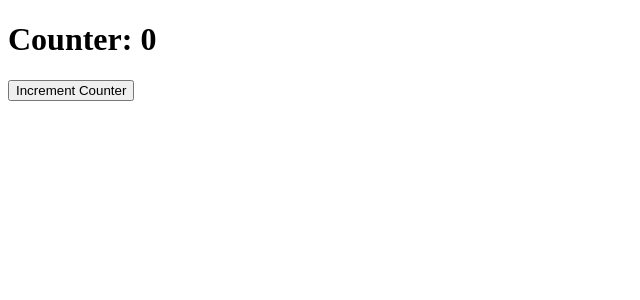
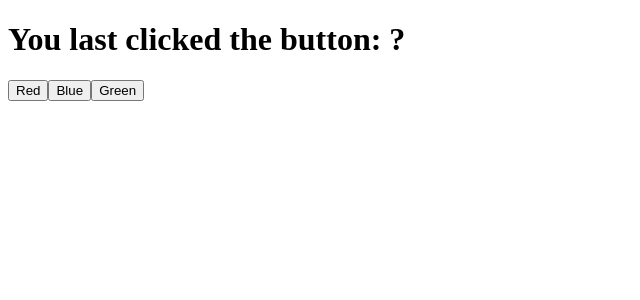
Before and after one commit to ANDgeloREA/react-exercises, a React (Create React App) app in the folder react-exercises/: page / in a window 1280 px wide. Shown: the top 300 px of the page, without its empty margins (0-640 px from the left). Built offline with nearby package versions, Linux system fonts and the light colour scheme.

Commit message:
complete exercise 19

```diff
--- a/react-exercises/src/App.js
+++ b/react-exercises/src/App.js
@@ -1,10 +1,10 @@
 import React from "react";
-import ClickCounter from "./components/ClickCounter";
+import ClickTracker from "./components/ClickTracker";
 
 function App() {
   return (
     <>
-      <ClickCounter />
+      <ClickTracker />
     </>
   );
 }
--- a/react-exercises/src/components/ClickCounter.js
+++ /dev/null
@@ -1,32 +0,0 @@
-import React from "react"
-import CounterDisplay from "./CounterDisplay";
-
-class ClickCounter extends React.Component {
-    state = {
-        count: this.props.initialValue
-    }
-
-    handleCounterIncrement = () => {
-        this.setState((state) => {
-            return {
-                count: state.count + this.props.increment
-            }
-        })
-    }
-
-    render() {
-        return (
-            <>
-                <CounterDisplay count={this.state.count}/>
-                <button onClick={this.handleCounterIncrement}>Increment Counter</button>
-            </>
-        )
-    }
-}
-
-ClickCounter.defaultProps = {
-    initialValue: 0,
-    increment: 1,
-}
-
-export default ClickCounter;
--- /dev/null
+++ b/react-exercises/src/components/ClickTracker.js
@@ -0,0 +1,29 @@
+import React from "react";
+import { useState } from "react";
+
+const ClickTracker = () => {
+  const [lastClick, setLastClick] = useState("?");
+
+  const handleLastClick = (event) => {
+    setLastClick(event.target.name);
+    const buttonColor = document.querySelector(".button-color");
+    if(event.target.name === "red") {
+        buttonColor.style.color = "red"
+    } else if (event.target.name === "blue") {
+        buttonColor.style.color = "blue"
+    } else if (event.target.name === "green") {
+        buttonColor.style.color = "green"
+    }
+  }
+
+  return (
+    <div className="click-tracker">
+      <h1>You last clicked the button: <span className="button-color">{lastClick}</span></h1>
+      <button name="red" className="red-button" onClick={handleLastClick}>Red</button>
+      <button name="blue" className="blue-button" onClick={handleLastClick}>Blue</button>
+      <button name="green" className="green-button" onClick={handleLastClick}>Green</button>
+    </div>
+  );
+};
+
+export default ClickTracker;
--- a/react-exercises/src/components/CounterDisplay.js
+++ /dev/null
@@ -1,13 +0,0 @@
-import React from "react";
-
-class CounterDisplay extends React.Component {
-    render() {
-        return (
-            <>
-                <h1>Counter: {this.props.count}</h1>
-            </>
-        )
-    }
-}
-
-export default CounterDisplay
```
Also changed, not shown: 2 other files (tests, documents, lock files or other folders).
